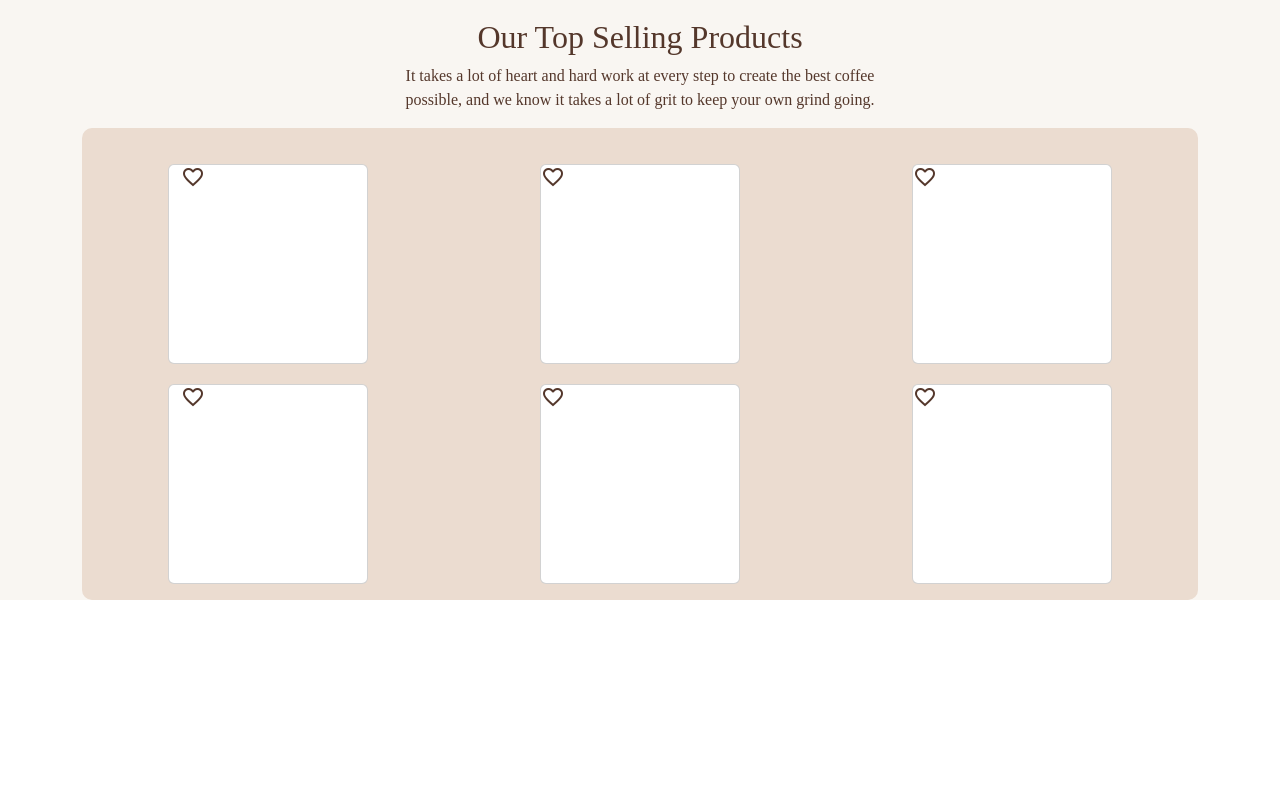
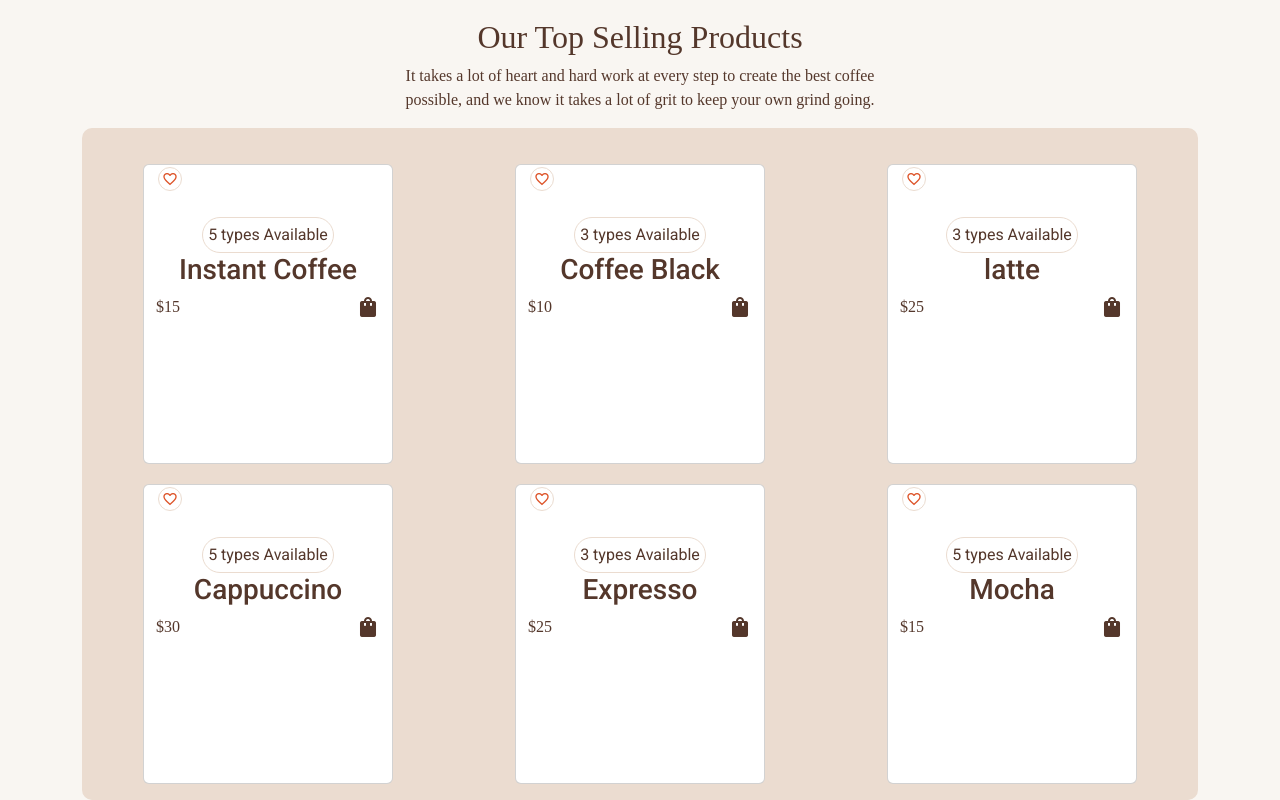
Before and after one commit to Carol254/qaffeeHaven, an Angular app: page / in a window 1280 px wide. Shown: the part 1155-1955 px from the top of the page. Before the commit the page ends 1755 px from the top, so only its background shows below. Built offline with nearby package versions, Linux system fonts and the light colour scheme.

Commit message:
few changes made

```diff
--- a/src/app/top-products/top-products.component.html
+++ b/src/app/top-products/top-products.component.html
@@ -11,19 +11,49 @@
                     <div class="like">
                         <mat-icon aria-hidden="false" aria-label="Example home icon" fontIcon="favorite_border"></mat-icon>
                     </div>
+                    <img src="">
+
+                    <div class="types">5 types Available </div>
+                    <h3 class="names">Instant Coffee</h3>
+
+                    <div class="d-flex justify-content-between">
+                        <p>$15</p>
+                        <mat-icon aria-hidden="false" aria-label="Example home icon" fontIcon="shopping_bag"></mat-icon>
+                    </div>
                 </div>
             </div>
             <div class="card">
+                <div class="container">
                     <div class="like">
                         <mat-icon aria-hidden="false" aria-label="Example home icon" fontIcon="favorite_border"></mat-icon>
                     </div>
+
+                    <img src="">
+                    <div class="types">3 types Available </div>
+                    <h3 class="names"> Coffee Black</h3>
+
+                    <div class="d-flex justify-content-between">
+                        <p>$10</p>
+                        <mat-icon aria-hidden="false" aria-label="Example home icon" fontIcon="shopping_bag"></mat-icon>
+                    </div>
+                </div>
             </div>
             <div class="card">
+                <div class="container">
                     <div class="like">
                         <mat-icon aria-hidden="false" aria-label="Example home icon" fontIcon="favorite_border"></mat-icon>
                     </div>
+
+                    <img src="">
+                    <div class="types">3 types Available </div>
+                    <h3 class="names">latte</h3>
+
+                    <div class="d-flex justify-content-between">
+                        <p>$25</p>
+                        <mat-icon aria-hidden="false" aria-label="Example home icon" fontIcon="shopping_bag"></mat-icon>
                     </div>
-
+                </div>
+            </div>
         </div>
 
         <div class="d-flex content">
@@ -32,20 +62,50 @@
                     <div class="like">
                         <mat-icon aria-hidden="false" aria-label="Example home icon" fontIcon="favorite_border"></mat-icon>
                     </div>
+
+                    <img src="">
+                    <div class="types">5 types Available </div>
+                    <h3 class="names">Cappuccino</h3>
+
+                    <div class="d-flex justify-content-between">
+                        <p>$30</p>
+                        <mat-icon aria-hidden="false" aria-label="Example home icon" fontIcon="shopping_bag"></mat-icon>
+                    </div>
                 </div>
             </div>
             <div class="card">
+                <div class="container">
                     <div class="like">
                         <mat-icon aria-hidden="false" aria-label="Example home icon" fontIcon="favorite_border"></mat-icon>
                     </div>
+
+                    <img src="">
+                    <div class="types">3 types Available </div>
+                    <h3 class="names">Expresso</h3>
+
+                    <div class="d-flex justify-content-between">
+                        <p>$25</p>
+                        <mat-icon aria-hidden="false" aria-label="Example home icon" fontIcon="shopping_bag"></mat-icon>
+                    </div>
+                </div>
             </div>
             <div class="card">
+                <div class="container">
                     <div class="like">
                         <mat-icon aria-hidden="false" aria-label="Example home icon" fontIcon="favorite_border"></mat-icon>
+                    </div>
+
+                    <img src="">
+                    <div class="types">5 types Available </div>
+                    <h3 class="names">Mocha</h3>
+
+                    <div class="d-flex justify-content-between">
+                        <p>$15</p>
+                        <mat-icon aria-hidden="false" aria-label="Example home icon" fontIcon="shopping_bag"></mat-icon>
+                    </div>
+                </div>
+            </div>
         </div>
     </div>
 
 </div>
-    </div>
-
-</div>
--- a/src/app/top-products/top-products.component.scss
+++ b/src/app/top-products/top-products.component.scss
@@ -11,14 +11,36 @@ h2,p{
 
 }
 .card{
-    width: 200px;
-    height: 200px;
+    width: 250px;
+    height: 300px;
     background-color: #fff;
     color: #54372b;
-    // position: absolute;
-    // z-index: 20;
+    z-index: 5;
 }
 .mainContent{
     background-color: #ebdcd0;
     border-radius: 10px;
 }
+.like{
+    background-color: #fff;
+}
+.like > mat-icon{
+    color: #dd5328;
+    font-size: medium;
+    display: flex;
+    align-items: center;
+    justify-content: center;
+    border:1px solid #ebdcd0;
+    border-radius: 50%;
+    margin: 2px;
+}
+.names{
+    text-align: center;
+}
+.types{
+    margin: auto;
+    border:1px solid #ebdcd0;
+    border-radius: 20px;
+    width: fit-content;
+    padding: 5px;
+}
```
Lines whose indentation alone changed are shown as unchanged.
